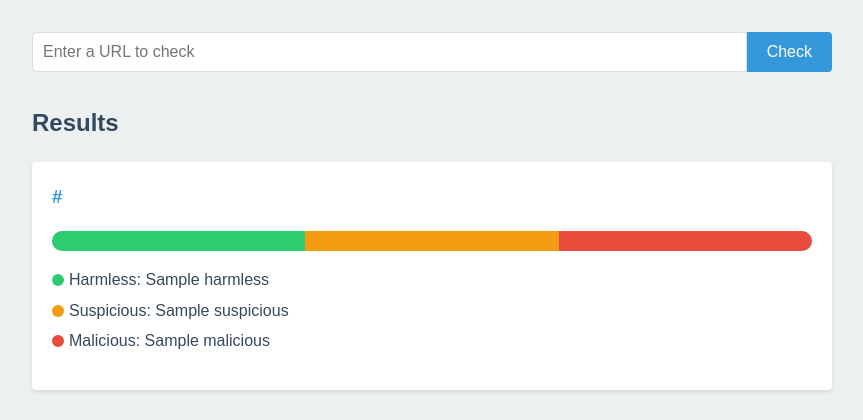
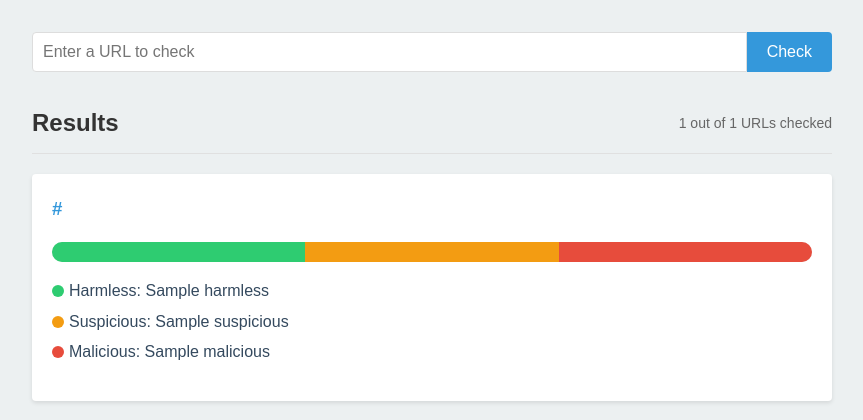
Before and after one commit to mehmet-zahid/secure-link-checker, a Flask app: template templates/index.html in a window 1280 px wide. Shown: the part 103-523 px from the top of the page, without its empty margins (208-1071 px from the left). Run offline with Flask 3, Linux system fonts and the light colour scheme; the template is opened without the code that fills it: most values are stand-ins (such as "Sample title", 1, 10 or a date in 2020).

Commit message:
url filtering added-concurrency has been updated

```diff
--- a/app.py
+++ b/app.py
@@ -5,6 +5,8 @@ import random
 
 from virustotal import scan_url, get_result
 from utils import extract_urls
+
+CONCURRENT_REQUESTS = 10
 
 
 app = Flask(__name__)
@@ -50,11 +52,11 @@ def url_check():
 
         # API limitation
         original_url_count = len(urls)
-        urls = urls[:4] if len(urls) > 4 else urls
-        api_limited = original_url_count > 4
+        urls = urls[:CONCURRENT_REQUESTS] if len(urls) > CONCURRENT_REQUESTS else urls
+        api_limited = original_url_count > CONCURRENT_REQUESTS
 
         results = []
-        with ThreadPoolExecutor(max_workers=4) as executor:
+        with ThreadPoolExecutor(max_workers=CONCURRENT_REQUESTS) as executor:
             future_to_url = {executor.submit(process_url, url): url for url in urls}
             for future in as_completed(future_to_url):
                 result = future.result()
--- a/static/css/style.css
+++ b/static/css/style.css
@@ -72,6 +72,27 @@ button:hover {
     padding: 10px;
     margin-bottom: 1rem;
     border-radius: 4px;
+}
+
+.result-header-container {
+    display: flex;
+    justify-content: space-between;
+    align-items: center;
+    margin-bottom: 20px;
+    padding-bottom: 10px;
+    border-bottom: 1px solid #e0e0e0;
+}
+
+.result-header-container h2 {
+    font-size: 24px;
+    color: #333;
+    margin: 0;
+}
+
+.result-count {
+    font-size: 14px;
+    color: #666;
+    margin: 0;
 }
 
 .result-card {
--- a/templates/results.html
+++ b/templates/results.html
@@ -9,7 +9,11 @@
     <p>{{ error }}</p>
 </div>
 {% else %}
-<h2>Results</h2>
+<div class="result-header-container">
+    <h2>Results</h2>
+    <p class="result-count">{{ results|length }} out of {{ original_url_count }} URLs checked</p>
+</div>
+
 {% for result in results %}
 <div class="result-card">
     <h3>{{ result.url }}</h3>
```
Also changed, not shown: utils.py (+7 -4 lines).
